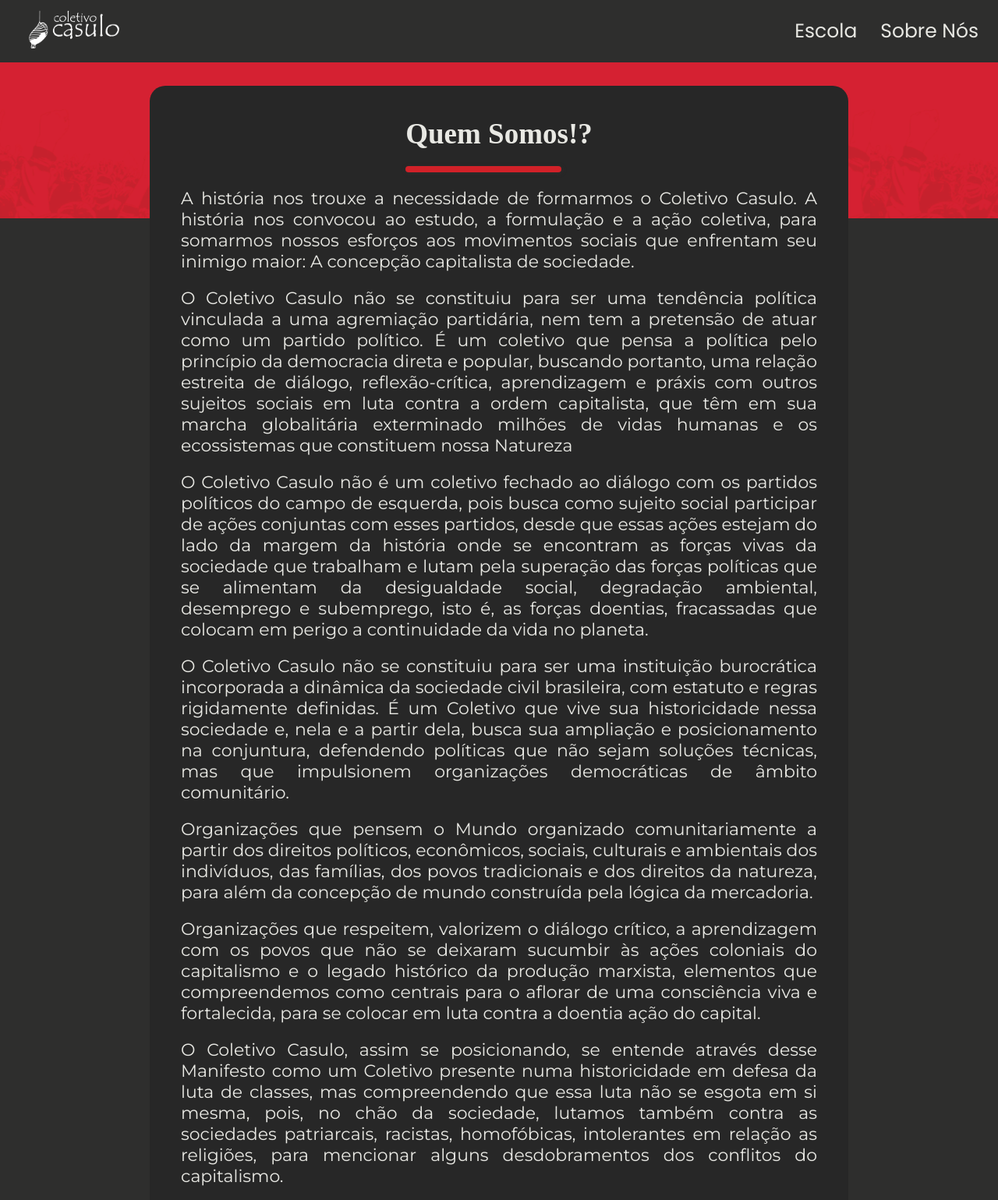
After one commit to Ocamilinho/coletivo-casulo, a PHP site: page /quemSomos.html in a window 1280 px wide. The commit adds this page. Shown: the top 1539 px of the page at 78% size. Run offline with PHP 8.4, Linux system fonts and the light colour scheme; some web fonts are replaced.

Commit message:
versão simplificada

```diff
--- a/includes/footer.php
+++ b/includes/footer.php
@@ -1,7 +1,7 @@
 <footer class="rodape">
 	<div class="comun">
 		<ul class="lista-footer">
-			<li class="item-footer"><a href="contato.php" class="ancora">Entre em contato</a></li>
+			<li class="item-footer"><a href="contato.html" class="ancora">Entre em contato</a></li>
 			<li class="item-footer">Termos de uso</li>
 			<li class="item-footer">Politicas de privacidade</li>
 		</ul>
--- a/modelo.css
+++ b/modelo.css
@@ -1,11 +1,27 @@
+body{
+  background-color: var(--preto);
+}
+
 .d1-proposta{
   padding: 30px;
   display: flex;
   flex-direction: column;
-  align-items: flex-start;
+  align-items: center;
   gap:20px;
+  background-image: url(imgs/Funo.png);
+  height: 200px;
+}
 
-  background-color: var(--preto);
+.d1-c{
+  display: flex;
+  width: 70vw;
+  background-color: #272727;
+  flex-direction: column;
+  align-items: center;
+  gap: 20px;
+  padding: 40px;
+  border-radius: 20px;
+
 }
 
 .fundo-titulo-proposta{
@@ -39,7 +55,7 @@
 .conteudos-propostas{
   position: relative;
   right: 25px;
-  width: 100vw;
+  width: 50vw;
   display: flex;
   justify-content: center;
   align-items: center;
--- /dev/null
+++ b/quemSomos.html
@@ -0,0 +1,111 @@
+<!DOCTYPE html>
+<html lang="pt-BR">
+
+<head>
+  <meta charset="UTF-8">
+  <meta http-equiv="X-UA-Compatible" content="IE=edge">
+  <meta name="viewport" content="width=device-width, initial-scale=1.0">
+  <title>Coletivo Casulo</title>
+  <link rel="stylesheet" href="./modelo.css">
+  <link rel="stylesheet" href="./style.css">
+  <link rel="stylesheet" type="text/css" href="./css/header.css">
+  <link rel="stylesheet" type="text/css" href="./css/footer.css">
+  <style>
+    .rodape{
+      display: flex;
+      flex-flow: row wrap;
+      align-items: center;
+      justify-content: space-between;
+      background-color: var(--rosa);
+      padding: 20px;
+      border-radius: 20px;
+    }
+  </style>
+</head>
+
+<body>
+  <header id="header">
+    <div class="header-logo">
+      <a href="index.html"><img src="./imgs/Logos Coletivo Casulo-08.png" alt="logo-w-d2" id="logo-w-d2"></a>
+    </div>
+    <ul class="lista">
+      <li class="item-d"><a href="index.html#d4" class="ancora">Escola</a></li>
+      <li class="item-d"><a href="sobreColetivo.html" class="ancora">Sobre Nós</a></li>
+      <img src="./imgs/Icon-D2.png" alt="icon-d2" id="icon-d2" onclick="handleMenu()">
+    </ul>
+  </header>
+
+  <div id="menu">
+    <li class="item-m"><a href="index.html#d4" class="ancora">Escola</a></li>
+    <li class="item-m"><a href="sobreColetivo.html" class="ancora">Sobre Nós</a></li>
+  </div>
+
+  <div class="d1-proposta">
+    <div class="d1-c">
+      <div class="fundo-titulo-proposta">
+        <h1 class="titulo-proposta">Quem Somos!?</h1>
+        <hr class="palito-proposta">
+      </div>
+      <p class="texto-proposta">A história nos trouxe a necessidade de formarmos o Coletivo Casulo. A história nos
+        convocou ao estudo, a formulação e a ação coletiva, para somarmos nossos esforços aos movimentos sociais que
+        enfrentam seu inimigo maior: A concepção capitalista de sociedade.</p>
+      <p class="texto-proposta">O Coletivo Casulo não se constituiu para ser uma tendência política vinculada a uma
+        agremiação partidária, nem tem a pretensão de atuar como um partido político. É um coletivo que pensa a política
+        pelo princípio da democracia direta e popular, buscando portanto, uma relação estreita de diálogo,
+        reflexão-crítica, aprendizagem e práxis com outros sujeitos sociais em luta contra a ordem capitalista, que têm
+        em sua marcha globalitária exterminado milhões de vidas humanas e os ecossistemas que constituem nossa Natureza
+      </p>
+      <p class="texto-proposta">O Coletivo Casulo não é um coletivo fechado ao diálogo com os partidos políticos do
+        campo de esquerda, pois busca como sujeito social participar de ações conjuntas com esses partidos, desde que
+        essas ações estejam do lado da margem da história onde se encontram as forças vivas da sociedade que trabalham e
+        lutam pela superação das forças políticas que se alimentam da desigualdade social, degradação ambiental,
+        desemprego e subemprego, isto é, as forças doentias, fracassadas que colocam em perigo a continuidade da vida no
+        planeta.</p>
+      <p class="texto-proposta">O Coletivo Casulo não se constituiu para ser uma instituição burocrática incorporada a
+        dinâmica da sociedade civil brasileira, com estatuto e regras rigidamente definidas. É um Coletivo que vive sua
+        historicidade nessa sociedade e, nela e a partir dela, busca sua ampliação e posicionamento na conjuntura,
+        defendendo políticas que não sejam soluções técnicas, mas que impulsionem organizações democráticas de âmbito
+        comunitário. </p>
+      <p class="texto-proposta">Organizações que pensem o Mundo organizado comunitariamente a partir dos direitos
+        políticos, econômicos, sociais, culturais e ambientais dos indivíduos, das famílias, dos povos tradicionais e
+        dos direitos da natureza, para além da concepção de mundo construída pela lógica da mercadoria. </p>
+      <p class="texto-proposta">Organizações que respeitem, valorizem o diálogo crítico, a aprendizagem com os povos que
+        não se deixaram sucumbir às ações coloniais do capitalismo e o legado histórico da produção marxista, elementos
+        que compreendemos como centrais para o aflorar de uma consciência viva e fortalecida, para se colocar em luta
+        contra a doentia ação do capital.</p>
+      <p class="texto-proposta">O Coletivo Casulo, assim se posicionando, se entende através desse Manifesto como um
+        Coletivo presente numa historicidade em defesa da luta de classes, mas compreendendo que essa luta não se esgota
+        em si mesma, pois, no chão da sociedade, lutamos também contra as sociedades patriarcais, racistas, homofóbicas,
+        intolerantes em relação as religiões, para mencionar alguns desdobramentos dos conflitos do capitalismo.</p>
+
+
+      <div class="conteudos-propostas">
+        <div class="container-proposta videoshadow">
+          <iframe src="https://www.youtube.com/embed/7X8II6J-6mU" title="Lorem Ipsum Video" class="responsive-iframe"
+            frameborder=0></iframe>
+        </div>
+      </div>
+      <footer class="rodape">
+        <div class="comun">
+          <ul class="lista-footer">
+            <li class="item-footer"><a href="contato.html" class="ancora">Entre em contato</a></li>
+            <li class="item-footer">Termos de uso</li>
+            <li class="item-footer">Politicas de privacidade</li>
+          </ul>
+        </div>
+        <div class="redes">
+
+        </div>
+      </footer>
+    </div>
+
+  </div>
+
+
+
+
+
+  <script src="script.js"></script>
+</body>
+
+</html>
--- a/style.css
+++ b/style.css
@@ -306,7 +306,7 @@
 }
 .lista-d4{
     display: flex;
-    gap: 10px;
+    gap: 20px;
     flex-flow: row wrap;
     align-items: center;
     justify-content: center;
```
Also changed, not shown: contato.html (renamed from contato.php, +13 -2 lines), includes/header.php (+5 -5 lines), index.html (renamed from index.php, +32 -6 lines), proposta-modelo.html (added, +89 -0 lines), proposta-modelo.php (deleted, +0 -39 lines), quemSomos.php (deleted, +0 -47 lines), sobreColetivo.html (renamed from sobreColetivo.php, +28 -5 lines).
